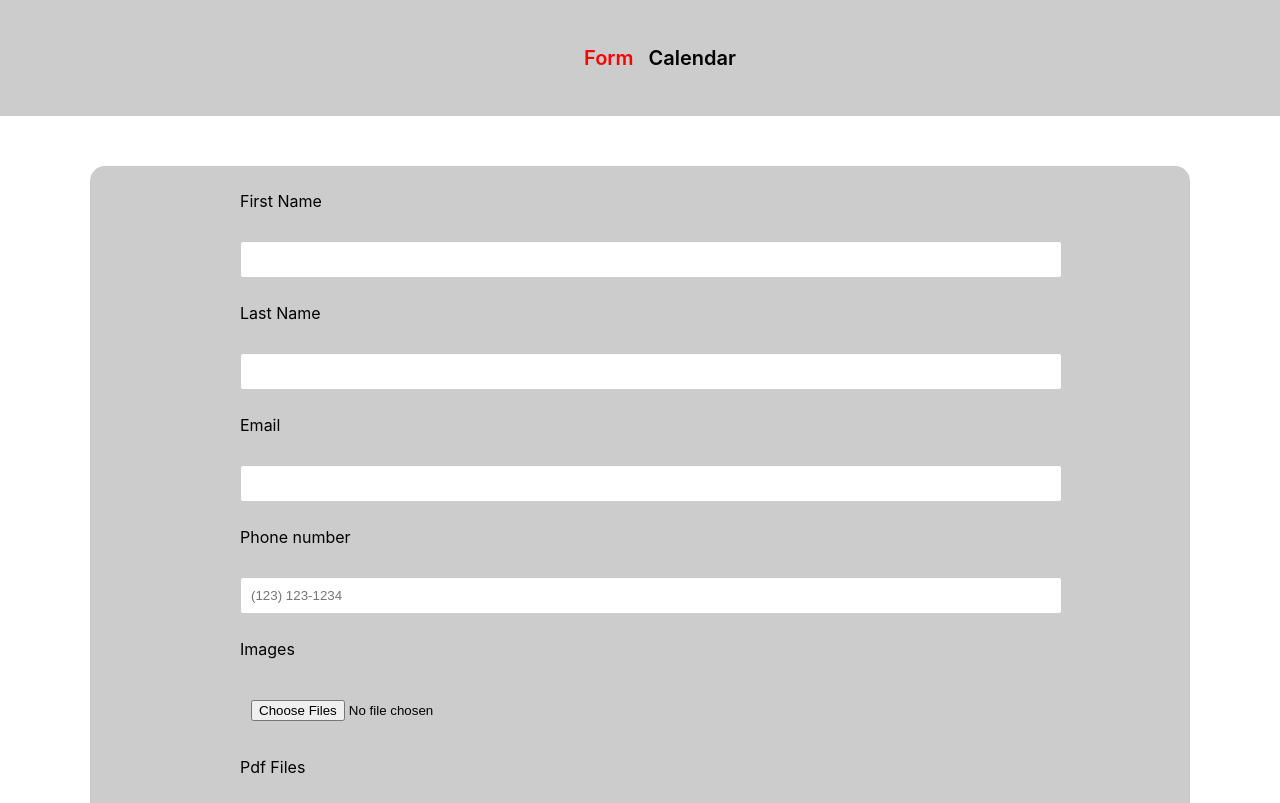
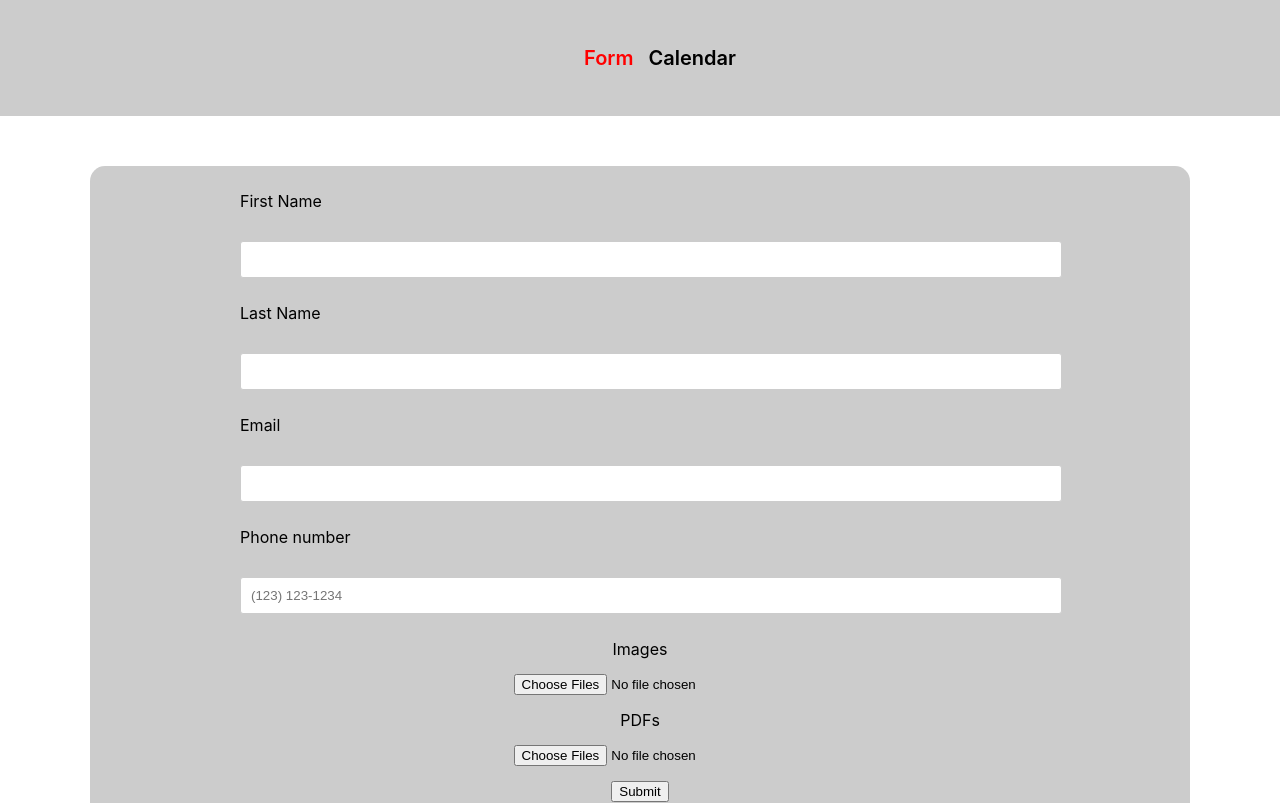
Before and after one commit to xolesteroll/react-test-task, a React (Create React App) app: page / in a window 1280 px wide. Shown: the top 803 px of the page. Built offline with nearby package versions, Linux system fonts and the light colour scheme.

Commit message:
added loader component, created fetch function on form submit, added isFetching state to formPage

```diff
--- /dev/null
+++ b/src/UI/Loader/Loader.js
@@ -0,0 +1,13 @@
+import React from 'react';
+import LoaderLayout from "./LoaderLayout/LoaderLayout";
+import loader from "../../assets/loader.svg"
+
+const Loader = () => {
+    return (
+        <LoaderLayout >
+            <img src={loader} alt=""/>
+        </LoaderLayout>
+    );
+};
+
+export default Loader;
--- /dev/null
+++ b/src/UI/Loader/LoaderLayout/LoaderLayout.js
@@ -0,0 +1,13 @@
+import React from 'react';
+
+import s from './LoaderLayout.module.css'
+
+const LoaderLayout = ({children}) => {
+    return (
+        <div className={s.loaderLayout}>
+            {children}
+        </div>
+    );
+};
+
+export default LoaderLayout;
--- /dev/null
+++ b/src/UI/Loader/LoaderLayout/LoaderLayout.module.css
@@ -0,0 +1,12 @@
+.loaderLayout {
+    position: fixed;
+    top: 0;
+    left: 0;
+    width: 100vw;
+    height: 100vh;
+    background-color: rgba(0, 0, 0, 0.8);
+    display: flex;
+    justify-content: center;
+    align-items: center;
+    z-index: 100;
+}
--- a/src/components/Form/Form.js
+++ b/src/components/Form/Form.js
@@ -5,7 +5,8 @@ import FormValidationSchema from "../../helpers/validators/FormValidationSchema"
 import s from './Form.module.css'
 import MyInput from "../MyInput/MyInput";
 
-const Form = () => {
+const Form = ({fetchingState, changeFetchingState}) => {
+
     const formik = useFormik({
         initialValues: {
             firstName: '',
@@ -16,8 +17,26 @@ const Form = () => {
             pdfFiles: []
         },
         validationSchema: FormValidationSchema,
-        onSubmit: values => {
-            console.log(JSON.stringify(values))
+        onSubmit: async values => {
+            changeFetchingState(true)
+            try {
+                const formData = new FormData
+                formData.append('firstName', values.firstName)
+                formData.append('lastName', values.lastName)
+                formData.append('email', values.email)
+                formData.append('phone_no', values.phone_no)
+                formData.append('imgFiles', values.imgFiles)
+                formData.append('pdfFiles', values.pdfFiles)
+
+                const response = await fetch('http://test.com', {
+                    method: 'POST',
+                    body: formData
+                })
+                console.log(response)
+            } catch (e) {
+                console.log(e.message)
+            }
+            changeFetchingState(false)
         },
         validateOnBlur: true
     })
@@ -78,31 +97,31 @@ const Form = () => {
                 onBlurHandler={formik.handleBlur}
                 placeholder="(123) 123-1234"
             />
-            <MyInput
+            <label htmlFor="imgFiles">Images</label>
+            {(formik.errors.imgFiles && formik.touched.imgFiles) &&
+            <p className={s.formErrorNotice}>{formik.errors.imgFiles}</p>
+            }
+            <input
                 type="file"
                 name="imgFiles"
-                label="Images"
-                error={(formik.errors.imgFiles && formik.touched.imgFiles) ?
-                    formik.errors.imgFiles :
-                    null
-                }
-                onChangeHandler={event => formik.setFieldValue('imgFiles', [...event.currentTarget.files])}
-                onBlurHandler={formik.handleBlur}
-                placeholder="(123) 123-1234"
+                className={formFieldClasses('imgFiles')}
+                onChange={event => formik.setFieldValue('imgFiles', [...event.currentTarget.files])}
+                onBlur={formik.handleBlur}
+                multiple
             />
-            <MyInput
+            <label htmlFor="pdfFiles">PDFs</label>
+            {(formik.errors.pdfFiles && formik.touched.pdfFiles) &&
+            <p className={s.formErrorNotice}>{formik.errors.pdfFiles}</p>
+            }
+            <input
                 type="file"
                 name="pdfFiles"
-                label="Pdf Files"
-                error={(formik.errors.pdfFiles && formik.touched.pdfFiles) ?
-                    formik.errors.pdfFiles :
-                    null
-                }
-                onChangeHandler={event => formik.setFieldValue('pdfFiles', [...event.currentTarget.files])}
-                onBlurHandler={formik.handleBlur}
-                placeholder="(123) 123-1234"
+                className={formFieldClasses('pdfFiles')}
+                onChange={event => formik.setFieldValue('pdfFiles', [...event.currentTarget.files])}
+                onBlur={formik.handleBlur}
+                multiple
             />
-            <button>Submit</button>
+            <button type="submit">Submit</button>
         </form>
     );
 };
--- a/src/helpers/validators/filesValidator.js
+++ b/src/helpers/validators/filesValidator.js
@@ -25,7 +25,7 @@ function filesValidator(type) {
                 path: this.path,
                 message: `
                     ${fileNames.length > 1 ? 'Files:' : 'File:'} ${fileNames.join(', ')} ${fileNames.length > 1 ? 'have' : 'has'} incorrect format,
-                    Only ${type === 'img' ? 'img' : type === 'pdf' ? '.pdf' : ''} is allowed
+                    Only ${type === 'img' ? '.jpg' : type === 'pdf' ? '.pdf' : ''} format is allowed
                 `
             })
         }
--- a/src/pages/FormPage/FormPage.js
+++ b/src/pages/FormPage/FormPage.js
@@ -1,10 +1,15 @@
-import React from 'react';
+import React, {useState} from 'react';
 import Form from "../../components/Form/Form";
+import Loader from "../../UI/Loader/Loader";
 
 const FormPage = () => {
+    const [isFetching, setIsFetching] = useState(false)
 
     return (
-        <Form />
+        <>
+            {isFetching && <Loader/>}
+            <Form fetchingState={isFetching} changeFetchingState={setIsFetching}/>
+        </>
     );
 
 };
```
Also changed, not shown: src/UI/Loader/Loader.module.css (added), src/assets/loader.svg (added).
